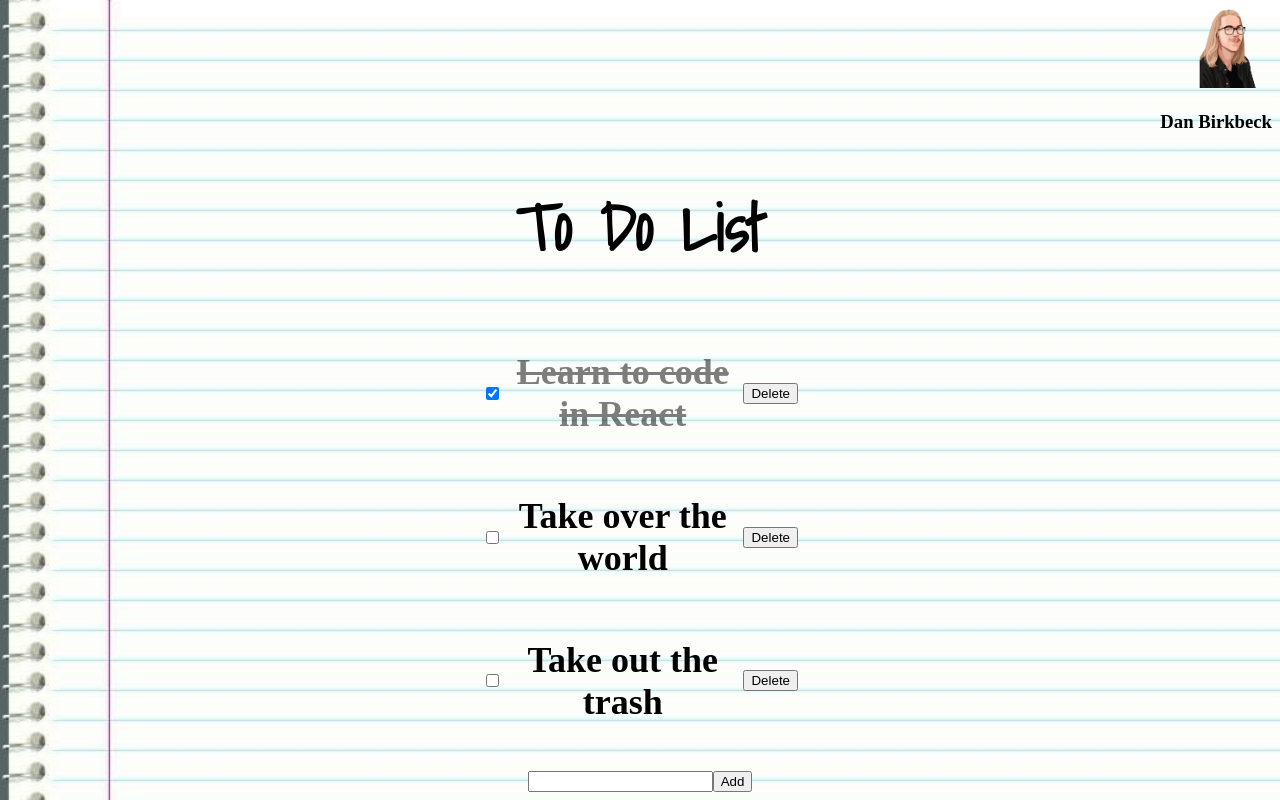
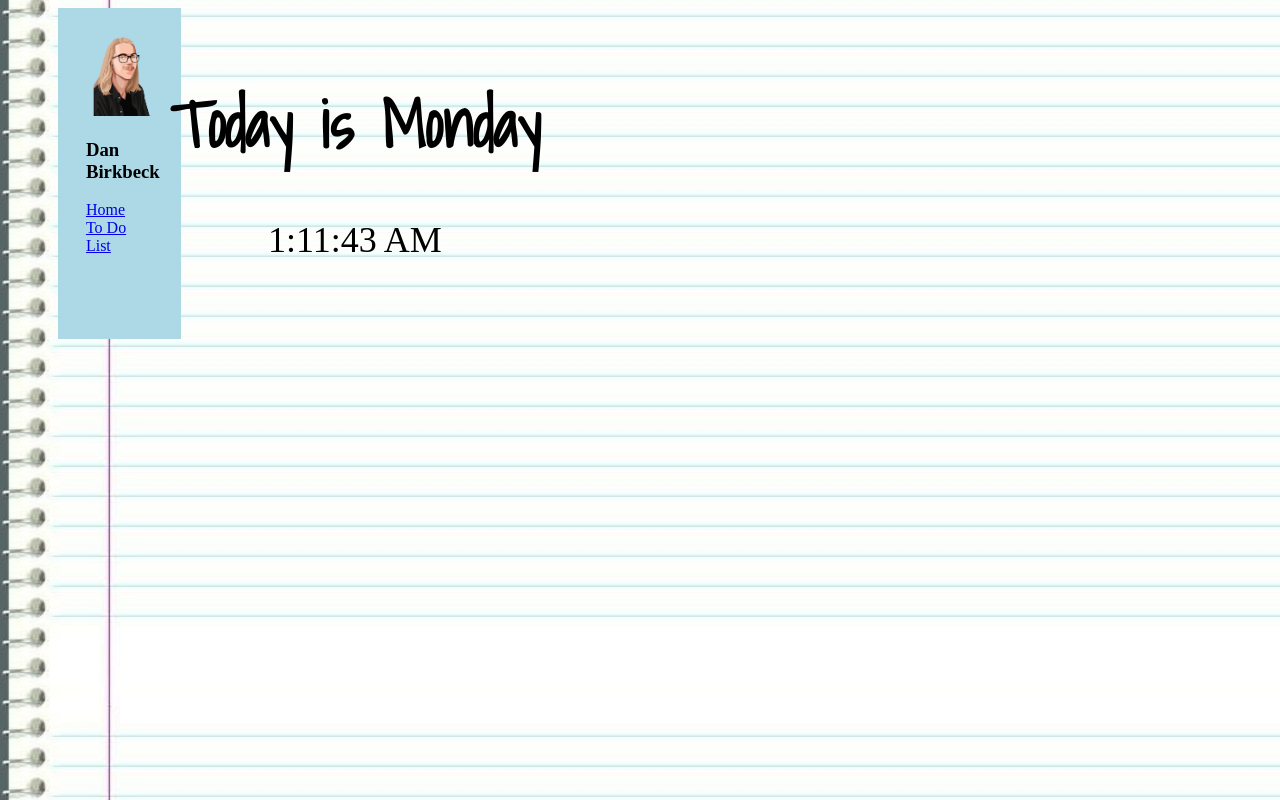
Before and after one commit to DBirkbeck217/React_to_do_list, a React (Create React App) app: page / in a window 1280 px wide. Built offline with nearby package versions, Linux system fonts and the light colour scheme.

Commit message:
updated a lot of stuff

```diff
--- a/package.json
+++ b/package.json
@@ -8,8 +8,10 @@
     "@testing-library/user-event": "^12.2.2",
     "react": "^17.0.1",
     "react-dom": "^17.0.1",
+    "react-router-dom": "^5.2.0",
     "react-scripts": "4.0.0",
     "shortid": "^2.2.16",
+    "styled-components": "^5.2.1",
     "web-vitals": "^0.2.4"
   },
   "scripts": {
--- a/src/App.css
+++ b/src/App.css
@@ -27,7 +27,8 @@ h2 {
 }
 
 #avatar {
-  text-align: right;
+  text-align: left;
+  margin-left: 50px;
 }
 
 .input {
--- a/src/App.js
+++ b/src/App.js
@@ -1,115 +1,43 @@
 import React from "react";
 import "./App.css";
-import TodoItem from "./Components/TodoItem.js";
+import ToDoList from "./Components/ToDoList.js";
 import Sidebar from "./Components/Sidebar.js";
+import Login from "./Components/Login.js";
 import avatar from "./Images/avatar.png";
-import shortid from "shortid";
+import { Switch, Route } from "react-router-dom";
+import Dashboard from "./Components/Dashboard";
+import "styled-components";
 
 class App extends React.Component {
   state = {
-    todoList: [
-      {
-        id: shortid.generate(),
-        title: "Learn to code in React",
-        completed: true,
-      },
-      {
-        id: shortid.generate(),
-        title: "Take over the world",
-        completed: false,
-      },
-      {
-        id: shortid.generate(),
-        title: "Take out the trash",
-        completed: false,
-      },
-    ],
     user: {
       name: "Dan Birkbeck",
       avatar: avatar,
     },
-    newToDoTitle: "",
-  };
-
-  handleOnChange = (event) => {
-    this.setState({ newToDoTitle: event.target.value });
-  };
-
-  handleAddToDo = () => {
-    let newToDo = {
-      id: shortid.generate(),
-      title: this.state.newToDoTitle,
-      completed: false,
-    };
-    this.setState((state) => {
-      return {
-        todoList: [...state.todoList, newToDo],
-        newToDoTitle: "",
-      };
-    });
-  };
-
-  handleDeleteToDo = (id) => {
-    this.setState((state) => {
-      const filteredToDos = state.todoList.filter((todo) => {
-        if (todo.id === id) {
-          return false;
-        } else {
-          return true;
-        }
-      });
-      return {
-        todoList: filteredToDos,
-      };
-    });
-  };
-
-  handleCheckToDo = (id) => {
-    this.setState((state) => {
-      const filteredToDos = state.todoList.map((todo) => {
-        if (todo.id === id) {
-          return { ...todo, completed: !todo.completed };
-        } else {
-          return todo;
-        }
-      });
-      return {
-        todoList: filteredToDos,
-      };
-    });
-  };
-
-  handleKeyPress = (event) => {
-    if (event.key === "Enter") {
-      this.handleAddToDo();
-    }
   };
 
   render() {
-    let title = "To Do List";
+    const styles = {
+      pageContainer: {
+        display: "flex",
+      },
+    };
     return (
-      <div>
+      <div style={styles.pageContainer}>
         <div id="avatar">
           <Sidebar user={this.state.user}></Sidebar>
         </div>
-        <h1>{title}</h1>
-        {this.state.todoList.map((todo) => (
-          <TodoItem
-            key={todo.id}
-            todo={todo}
-            onDeleteToDo={this.handleDeleteToDo}
-            onCheckToDo={this.handleCheckToDo}
-          ></TodoItem>
-        ))}
-        <br />
-        <div className="input">
-          <input
-            value={this.state.newToDoTitle}
-            onChange={this.handleOnChange}
-            onKeyPress={this.handleKeyPress}
-          ></input>
-          <button onClick={this.handleAddToDo}> Add </button>
-        </div>
+        <Switch>
+          <Route exact path="/">
+            <Dashboard />
+          </Route>
+          <Route path="/todos">
+            <ToDoList></ToDoList>
+          </Route>
+          <Route path="/login">
+            <Login></Login>
+          </Route>
+        </Switch>
       </div>
     );
   }
--- /dev/null
+++ b/src/Components/Dashboard.js
@@ -0,0 +1,43 @@
+import React from "react";
+
+class Dashboard extends React.Component {
+  state = {
+    now: new Date(),
+  };
+
+  tick = () => {
+    this.setState({ now: new Date() });
+  };
+
+  componentDidMount() {
+    setInterval(() => this.tick(), 1000);
+  }
+  render() {
+    const styles = {
+      display: "flex",
+      justifyContent: "center",
+      flexDirection: "column",
+      fontSize: "36px",
+      alignItems: "center",
+    };
+
+    const days = [
+      "Sunday",
+      "Monday",
+      "Tuesday",
+      "Wednesday",
+      "Thursday",
+      "Friday",
+      "Saturday",
+    ];
+
+    return (
+      <div style={styles}>
+        <h1>Today is {days[this.state.now.getDay()]}</h1>
+        {this.state.now.toLocaleTimeString()}
+      </div>
+    );
+  }
+}
+
+export default Dashboard;
--- /dev/null
+++ b/src/Components/Login.js
@@ -0,0 +1,60 @@
+import React from "react";
+import { withRouter } from "react-router-dom";
+
+const AUTHENTICATED_USER_INFO = {
+  username: "user123",
+  password: "password1",
+};
+function isValidUserInfo(username, password) {
+  return (
+    username.toLowerCase() === AUTHENTICATED_USER_INFO.username.toLowerCase() &&
+    password === AUTHENTICATED_USER_INFO.password
+  );
+}
+
+class Login extends React.Component {
+  state = {
+    username: "",
+    password: "",
+  };
+
+  handleChange = (event) => {
+    const value = event.target.value;
+    const name = event.target.name;
+    this.setState({ [name]: value });
+  };
+
+  handleSubmit = (event) => {
+    event.preventDefault();
+    if (isValidUserInfo(this.state.username, this.state.password)) {
+      console.log("its valid");
+      this.props.history.push("/");
+    } else {
+      console.log("its invalid");
+    }
+  };
+
+  render() {
+    return (
+      <form onSubmit={this.handleSubmit}>
+        <input
+          type="text"
+          value={this.state.username}
+          onChange={this.handleChange}
+          placeholder="Username"
+          name="username"
+        ></input>
+        <input
+          type="text"
+          value={this.state.password}
+          onChange={this.handleChange}
+          placeholder="Password"
+          name="password"
+        ></input>
+        <button type="submit"> Submit </button>
+      </form>
+    );
+  }
+}
+
+export default withRouter(Login);
--- a/src/Components/Sidebar.js
+++ b/src/Components/Sidebar.js
@@ -1,15 +1,24 @@
 import React from "react";
+import { Link } from "react-router-dom";
 
 function Sidebar(props) {
   let name = props.user.name;
   let avatar = props.user.avatar;
+  let styles = {
+    backgroundColor: "lightblue",
+    height: "100%",
+    padding: "25%",
+    width: "60%",
+  };
   return (
-    <div>
+    <div style={styles}>
       <img width="80px" src={avatar} alt="User Avatar"></img>
       <h3>{name}</h3>
+      <Link to="/"> Home </Link>
+      <br />
+      <Link to="/todos"> To Do List</Link>
     </div>
   );
 }
 
-
 export default Sidebar;
--- /dev/null
+++ b/src/Components/ToDoList.js
@@ -0,0 +1,133 @@
+import React from "react";
+import "../App.css";
+import TodoItem from "./TodoItem.js";
+import shortid from "shortid";
+const TODO_LIST_KEY = "todoapp_list";
+
+class ToDoList extends React.Component {
+  state = {
+    todoList: [
+      {
+        id: shortid.generate(),
+        title: "Learn to code in React",
+        completed: true,
+        description: "Do this or don't!",
+      },
+      {
+        id: shortid.generate(),
+        title: "Take over the world",
+        completed: false,
+        description: "self explanatory",
+      },
+      {
+        id: shortid.generate(),
+        title: "Take out the trash",
+        completed: false,
+        description: "test test",
+      },
+    ],
+    newToDoTitle: "",
+  };
+
+  componentDidMount() {
+    let todoListString = localStorage.getItem(TODO_LIST_KEY);
+    if (todoListString) {
+      this.setState({
+        todoList: JSON.parse(todoListString),
+      });
+    }
+  }
+
+  componentDidUpdate(prevState) {
+    if (this.state.todoList !== prevState.todoList) {
+      let todoListStr = JSON.stringify(this.state.todoList);
+      localStorage.setItem(TODO_LIST_KEY, todoListStr);
+    }
+  }
+
+  handleOnChange = (event) => {
+    this.setState({ newToDoTitle: event.target.value });
+  };
+
+  handleAddToDo = () => {
+    let newToDo = {
+      id: shortid.generate(),
+      title: this.state.newToDoTitle,
+      completed: false,
+      description: "",
+    };
+    this.setState((state) => {
+      return {
+        todoList: [...state.todoList, newToDo],
+        newToDoTitle: "",
+      };
+    });
+  };
+
+  handleDeleteToDo = (id) => {
+    this.setState((state) => {
+      const filteredToDos = state.todoList.filter((todo) => {
+        if (todo.id === id) {
+          return false;
+        } else {
+          return true;
+        }
+      });
+      return {
+        todoList: filteredToDos,
+      };
+    });
+  };
+
+  handleCheckToDo = (id) => {
+    this.setState((state) => {
+      const newToDos = state.todoList.map((todo) => {
+        if (todo.id === id) {
+          return { ...todo, completed: !todo.completed };
+        } else {
+          return todo;
+        }
+      });
+      return {
+        todoList: newToDos,
+      };
+    });
+  };
+
+  handleKeyPress = (event) => {
+    if (event.key === "Enter") {
+      this.handleAddToDo();
+    }
+  };
+
+  render() {
+    const styles = {
+      todoContainer: {
+        width: "75%",
+      },
+    };
+    return (
+      <div style={styles.todoContainer}>
+        <h1>"To Do List"</h1>
+        {this.state.todoList.map((todo) => (
+          <TodoItem
+            key={todo.id}
+            todo={todo}
+            onDeleteToDo={this.handleDeleteToDo}
+            onCheckToDo={this.handleCheckToDo}
+          ></TodoItem>
+        ))}
+        <div className="input">
+          <input
+            value={this.state.newToDoTitle}
+            onChange={this.handleOnChange}
+            onKeyPress={this.handleKeyPress}
+          ></input>
+          <button onClick={this.handleAddToDo}> Add </button>
+        </div>
+      </div>
+    );
+  }
+}
+
+export default ToDoList;
--- a/src/Components/TodoItem.css
+++ b/src/Components/TodoItem.css
@@ -1,12 +1,18 @@
+@import url("https://fonts.googleapis.com/css2?family=Reenie+Beanie&display=swap");
+
 .container {
   margin: 0 auto;
   display: flex;
-  justify-content: space-evenly;
+  justify-content: space-around;
   align-items: center;
-  width: 25%;
+  width: 50%;
 }
 
 .completed {
   text-decoration: line-through;
   opacity: 0.5;
 }
+
+h2 {
+  font-family: "Reenie Beanie", cursive;
+}
--- a/src/Components/TodoItem.js
+++ b/src/Components/TodoItem.js
@@ -1,35 +1,64 @@
 import React from "react";
 import "./TodoItem.css";
+import styled from "styled-components";
 
 function TodoItem(props) {
   let title = props.todo.title;
   let completed = props.todo.completed;
+  let details = props.todo.description;
 
   const handleDelete = () => props.onDeleteToDo(props.todo.id);
 
   const handleCheck = () => props.onCheckToDo(props.todo.id);
 
-  const complete_style = {
-    textDecoration: "line-through",
-    opacity: "0.5",
-  };
+  // const complete_style = {
+  //   textDecoration: "line-through",
+  //   opacity: "0.5",
+  // };
 
-  const styles = {
-    textDecoration: "none",
-    opacity: "1",
-  };
+  // const styles = {
+  //   textDecoration: "none",
+  //   opacity: "1",
+  // };
 
   return (
-    <div className="container">
+    <ToDoContainer>
       <input
         type="checkbox"
         onChange={handleCheck}
         defaultChecked={completed}
       ></input>
-      <h2 style={completed ? complete_style : styles}> {title}</h2>
-      <button onClick={handleDelete}> Delete </button>
-    </div>
+      <div>
+        <Complete completed={completed}> {title}</Complete>
+        <details> {details} </details>
+      </div>
+      <Button onClick={handleDelete}> Delete </Button>
+    </ToDoContainer>
   );
 }
 
+const ToDoContainer = styled.div`
+  margin: 0 auto;
+  display: flex;
+  justify-content: space-around;
+  align-items: center;
+  width: 50%;
+`;
+
+const Complete = styled.h2`
+  text-decoration: ${(props) => (props.completed ? "line-through" : "none")};
+  opacity: ${(props) => (props.completed ? 0.5 : 1)};
+`;
+
+const Button = styled.button`
+  color: purple;
+  :hover {
+    color: blue;
+    cursor: pointer;
+  }
+  @media only screen and (min-width: 600px) {
+    color: red;
+  }
+`;
+
 export default TodoItem;
--- a/src/index.js
+++ b/src/index.js
@@ -1,16 +1,19 @@
 import React from "react";
 import ReactDOM from "react-dom";
 import App from "./App";
+// import Register from "./Components/Register.js";
+import { BrowserRouter } from "react-router-dom";
 import reportWebVitals from "./reportWebVitals";
 
 ReactDOM.render(
   <React.StrictMode>
-    <App />
+    {
+      <BrowserRouter>
+        <App />
+      </BrowserRouter>
+    }
   </React.StrictMode>,
   document.getElementById("root")
 );
 
-// If you want to start measuring performance in your app, pass a function
-// to log results (for example: reportWebVitals(console.log))
-// or send to an analytics endpoint. Learn more: https://bit.ly/CRA-vitals
 reportWebVitals();
```
Also changed, not shown: src/Components/ToDoInput.js (added, +21 -0 lines), src/Components/ToDoDetail.js (added), 1 other file (tests, documents, lock files or other folders).
